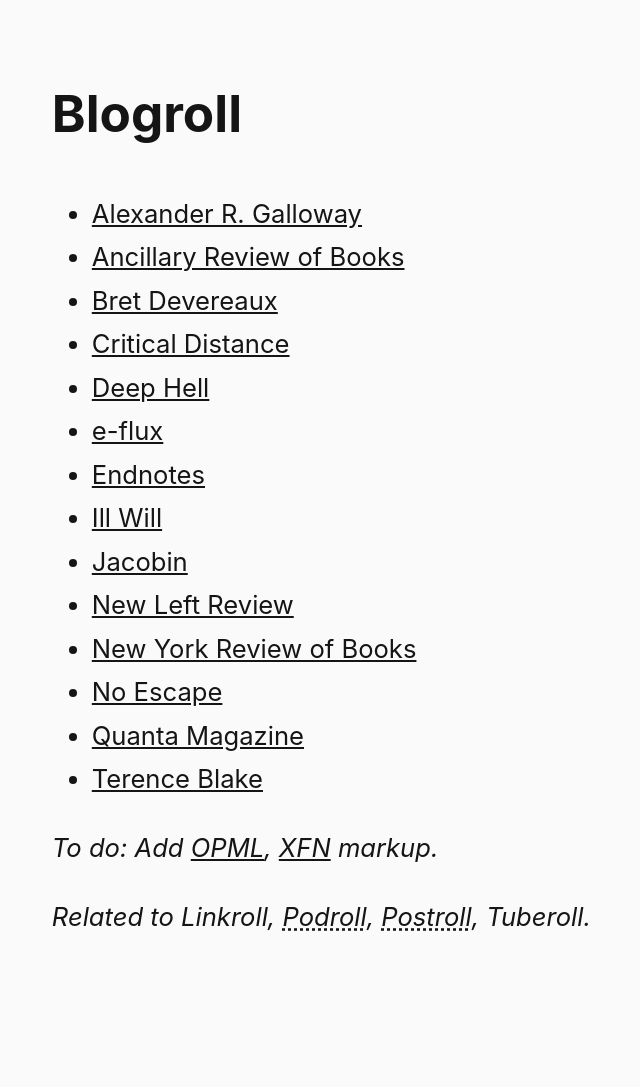
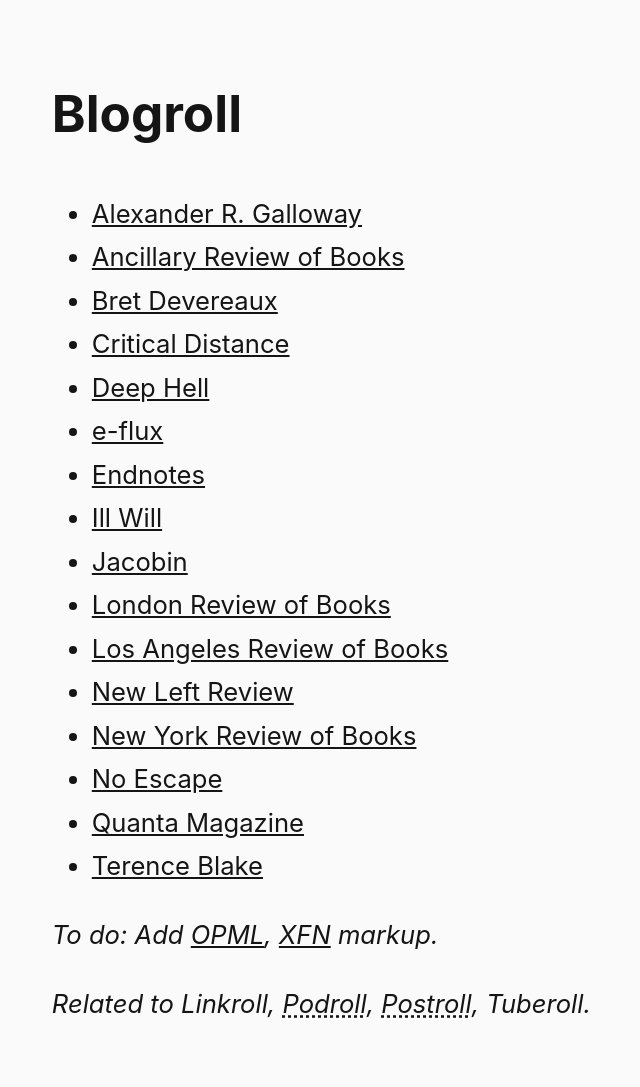
Before and after one commit to steinea/fyi, a Jekyll site: the page built from pages/blogroll.md, in a window 1280 px wide. Shown: the whole page, without its empty margins (25-665 px from the left). Built offline with Jekyll 4.4.1, drawn with Linux system fonts in a browser that asks for light colours; before the commit the page ends 1000 px from its top, so only the background shows below that.

Commit message:
Add LARB and LRB

```diff
--- a/pages/blogroll.md
+++ b/pages/blogroll.md
@@ -13,6 +13,8 @@ permalink: /blogroll/
 * [Endnotes](https://endnotes.org.uk/)
 * [Ill Will](https://illwill.com/)
 * [Jacobin](https://jacobin.com/)
+* [London Review of Books](https://www.lrb.co.uk/)
+* [Los Angeles Review of Books](https://lareviewofbooks.org/)
 * [New Left Review](https://newleftreview.org/)
 * [New York Review of Books](https://www.nybooks.com/)
 * [No Escape](https://noescapevg.com/)
```
